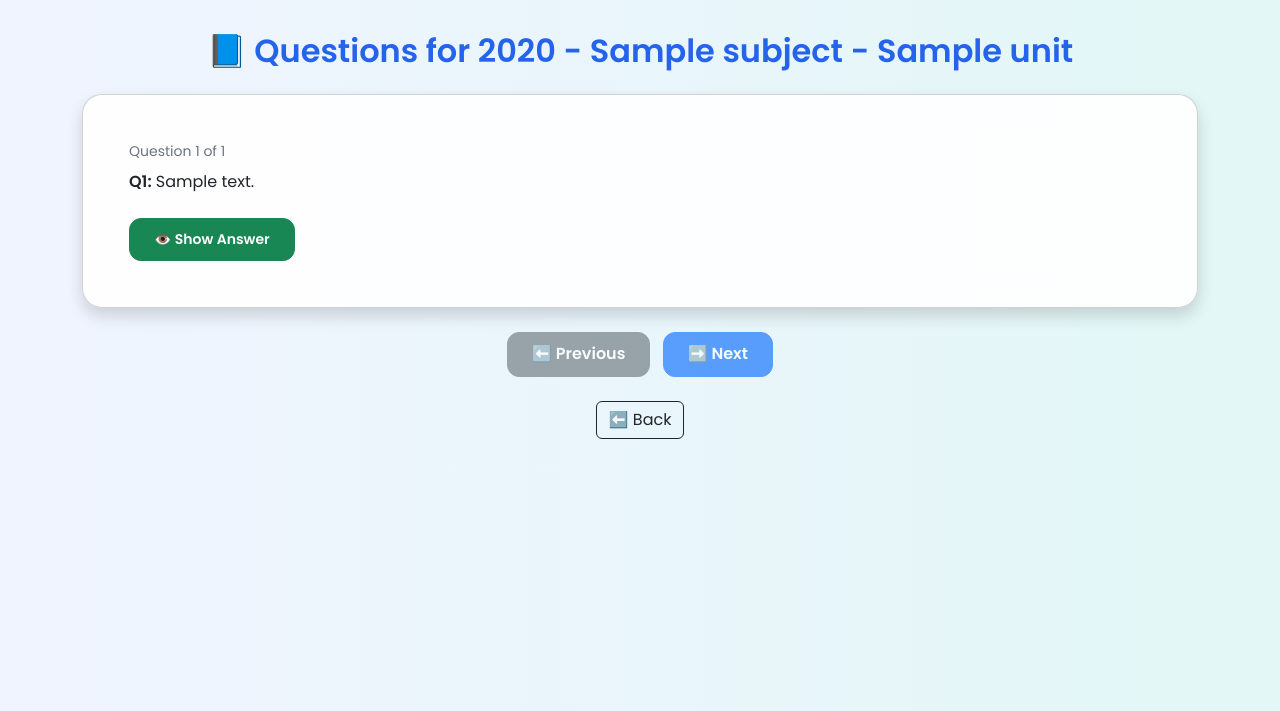
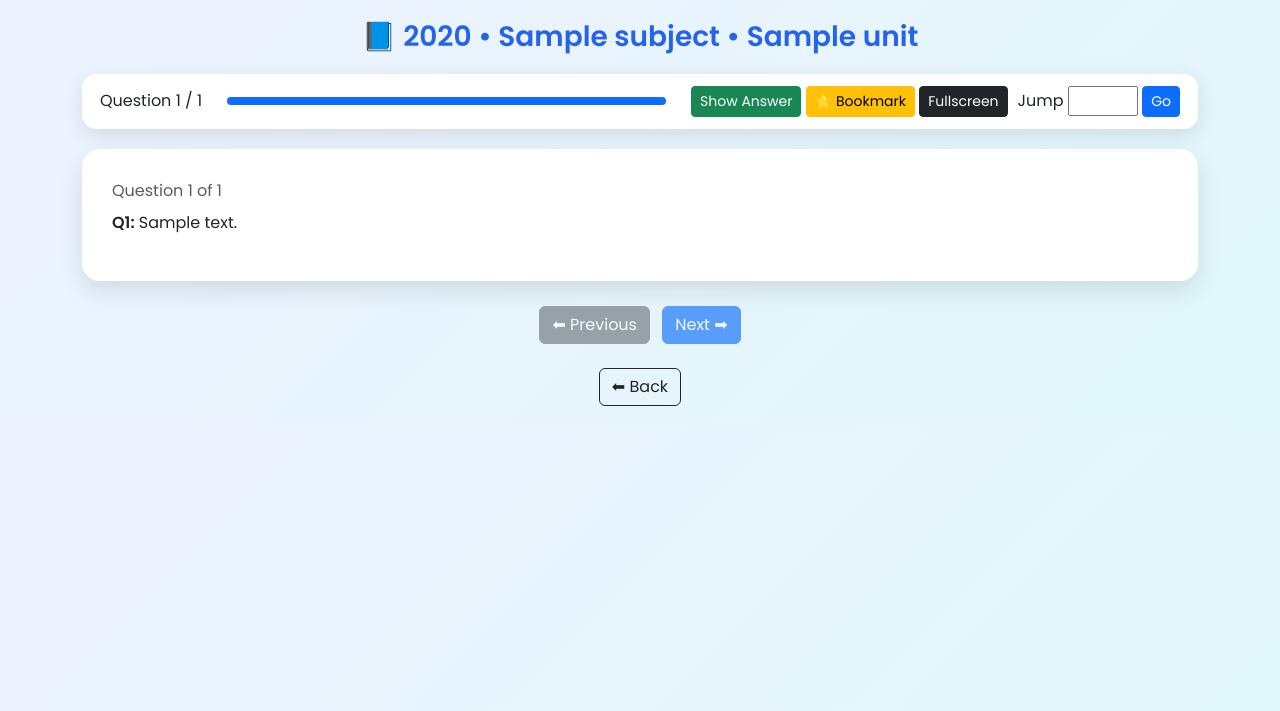
Before and after one commit to codequinax/quizzerpyq, a Flask app: template templates/questions.html in a window 1280 px wide. Shown: the top 711 px of the page. Run offline with Flask 3, Linux system fonts and the light colour scheme; the template is opened without the code that fills it: most values are stand-ins (such as "Sample title", 1, 10 or a date in 2020).

Commit message:
Update questions.html

```diff
--- a/templates/questions.html
+++ b/templates/questions.html
@@ -1,192 +1,461 @@
 <!DOCTYPE html>
 <html lang="en">
 <head>
+
 <meta charset="UTF-8">
-  <title>Questions - {{ year }} {{ subject }} {{ unit }}</title>
-  <meta name="viewport" content="width=device-width, initial-scale=1.0">
+<title>{{ year }} {{ subject }} {{ unit }} | Quizzer PYQ</title>
+<meta name="viewport" content="width=device-width, initial-scale=1">
 
-  <!-- Bootstrap -->
 <link href="https://cdn.jsdelivr.net/npm/bootstrap@5.3.3/dist/css/bootstrap.min.css" rel="stylesheet">
 
-  <!-- Google Fonts -->
-  <link href="https://fonts.googleapis.com/css2?family=Poppins:wght@400;600&display=swap" rel="stylesheet">
-
-  <!-- AOS -->
-  <link href="https://cdnjs.cloudflare.com/ajax/libs/aos/2.3.4/aos.css" rel="stylesheet">
+<link href="https://fonts.googleapis.com/css2?family=Poppins:wght@400;500;600&display=swap" rel="stylesheet">
 
 <style>
-    body {
-      font-family: 'Poppins', sans-serif;
-      background: linear-gradient(to right, #f0f4ff, #e2f7f6);
-      padding: 2rem;
+
+body{
+font-family:'Poppins',sans-serif;
+background:linear-gradient(135deg,#eef2ff,#e0f7fa);
+padding:20px;
 }
 
-    .card {
-      border-radius: 20px;
-      backdrop-filter: blur(10px);
-      background-color: rgba(255, 255, 255, 0.9);
-      box-shadow: 0 10px 25px rgba(0, 0, 0, 0.1);
-      padding: 30px;
-      display: none;
+/* Header */
+
+.header-title{
+font-weight:600;
+color:#2563eb;
+text-align:center;
+margin-bottom:20px;
 }
 
-    .card.active {
-      display: block;
-      animation: fadeIn 0.4s ease-in-out;
+/* Toolbar */
+
+.toolbar{
+
+background:white;
+
+border-radius:14px;
+
+padding:12px 18px;
+
+box-shadow:0 6px 20px rgba(0,0,0,0.1);
+
+display:flex;
+
+flex-wrap:wrap;
+
+align-items:center;
+
+gap:10px;
+
+justify-content:space-between;
+
+margin-bottom:20px;
+
 }
 
-    @keyframes fadeIn {
-      from { opacity: 0; transform: translateY(20px); }
-      to { opacity: 1; transform: translateY(0); }
+/* Progress */
+
+.progress{
+height:8px;
+border-radius:10px;
+flex-grow:1;
+margin:0 15px;
 }
 
-    .btn-custom {
-      border-radius: 12px;
-      font-weight: 600;
-      padding: 0.6rem 1.5rem;
-      transition: 0.3s ease;
+/* Question card */
+
+.question-card{
+
+background:white;
+
+border-radius:18px;
+
+padding:30px;
+
+box-shadow:0 10px 25px rgba(0,0,0,0.1);
+
+display:none;
+
 }
 
-    .btn-custom:hover {
-      transform: scale(1.05);
+.question-card.active{
+display:block;
 }
 
-    h2 {
-      font-weight: 600;
-      color: #2563eb;
+/* Image */
+
+.question-img{
+
+max-height:420px;
+
+object-fit:contain;
+
+border-radius:10px;
+
+margin-top:15px;
+
+box-shadow:0 5px 15px rgba(0,0,0,0.15);
+
+cursor:zoom-in;
+
+transition:0.3s;
+
 }
 
-    .answer {
-      display: none;
-      margin-top: 10px;
-      font-weight: 500;
+.question-img.zoom{
+transform:scale(1.6);
+cursor:zoom-out;
 }
 
-    img {
-      max-height: 350px;
-      object-fit: contain;
-      border-radius: 10px;
-      margin: 15px 0;
-      box-shadow: 0 5px 15px rgba(0,0,0,0.15);
+/* Answer */
+
+.answer{
+
+display:none;
+
+margin-top:15px;
+
+font-weight:500;
+
+background:#f1f5f9;
+
+padding:12px;
+
+border-radius:8px;
+
 }
 
-    .question-counter {
-      font-size: 14px;
-      font-weight: 500;
-      color: #6b7280;
+/* Bottom navigation */
+
+.nav-controls{
+
+margin-top:25px;
+
+text-align:center;
+
 }
+
 </style>
+
 </head>
 
 <body>
+
 <div class="container">
 
-    <h2 class="mb-4 text-center" data-aos="zoom-in">
-      📘 Questions for {{ year }} - {{ subject }} - {{ unit }}
-    </h2>
+<h3 class="header-title">
+📘 {{ year }} • {{ subject }} • {{ unit }}
+</h3>
+
 
 {% if questions %}
-      {% for q in questions %}
-        <div class="card shadow question-card" id="question-{{ loop.index0 }}">
-          <div class="card-body">
 
-            <div class="question-counter mb-2">
-              Question {{ loop.index }} of {{ questions|length }}
+<!-- TOP TOOLBAR -->
+
+<div class="toolbar">
+
+<div>
+
+<span id="questionCounter">
+Question 1 / {{ questions|length }}
+</span>
+
 </div>
 
-            {% if q.text %}
-              <p class="card-text">
-                <strong>Q{{ loop.index }}:</strong> {{ q.text }}
-              </p>
-            {% endif %}
+<div class="progress">
 
-            {% if q.image %}
-              <img src="{{ url_for('static', filename=q.image) }}"
-                   class="img-fluid"
-                   alt="Question Image">
-            {% endif %}
-
-            {% if q.answer %}
-              <button class="btn btn-success btn-sm btn-custom mt-2"
-                      onclick="toggleAnswer({{ loop.index0 }})">
-                👁️ Show Answer
-              </button>
-
-              <p class="answer" id="answer-{{ loop.index0 }}">
-                <strong>Answer:</strong> {{ q.answer }}
-              </p>
-            {% endif %}
-
-          </div>
-        </div>
-      {% endfor %}
-
-      <!-- Navigation Controls -->
-      <div class="text-center mt-4">
-        <button id="prevBtn" class="btn btn-secondary btn-custom me-2"
-                onclick="prevQuestion()" disabled>
-          ⬅️ Previous
-        </button>
-
-        <button id="nextBtn" class="btn btn-primary btn-custom"
-                onclick="nextQuestion()">
-          ➡️ Next
-        </button>
-      </div>
-
-    {% else %}
-      <p class="text-danger fs-5 text-center">
-        ❌ No questions found for this selection.
-      </p>
-    {% endif %}
-
-    <div class="text-center mt-4">
-      <a href="/" class="btn btn-outline-dark">⬅️ Back</a>
+<div id="progressBar"
+class="progress-bar bg-primary"
+style="width:0%">
 </div>
 
 </div>
 
-  <!-- Scripts -->
-  <script src="https://cdn.jsdelivr.net/npm/bootstrap@5.3.3/dist/js/bootstrap.bundle.min.js"></script>
-  <script src="https://cdnjs.cloudflare.com/ajax/libs/aos/2.3.4/aos.js"></script>
+<div>
+
+<button class="btn btn-sm btn-success"
+onclick="toggleAnswer(current)">
+Show Answer
+</button>
+
+<button class="btn btn-sm btn-warning"
+onclick="bookmarkQuestion(current)">
+⭐ Bookmark
+</button>
+
+<button class="btn btn-sm btn-dark"
+onclick="toggleFullscreen()">
+Fullscreen
+</button>
+
+</div>
+
+<div>
+
+Jump
+
+<input type="number"
+id="jumpInput"
+min="1"
+max="{{ questions|length }}"
+style="width:70px">
+
+<button class="btn btn-sm btn-primary"
+onclick="jumpQuestion()">
+Go
+</button>
+
+</div>
+
+</div>
+
+
+<!-- QUESTIONS -->
+
+{% for q in questions %}
+
+<div class="question-card"
+id="question-{{ loop.index0 }}">
+
+<div class="mb-2 text-muted">
+
+Question {{ loop.index }} of {{ questions|length }}
+
+</div>
+
+{% if q.text %}
+
+<p>
+
+<strong>Q{{ loop.index }}:</strong> {{ q.text }}
+
+</p>
+
+{% endif %}
+
+{% if q.image %}
+
+<img src="{{ url_for('static', filename=q.image) }}"
+class="img-fluid question-img"
+onclick="zoomImage(this)">
+
+{% endif %}
+
+{% if q.answer %}
+
+<div class="answer"
+id="answer-{{ loop.index0 }}">
+
+<strong>Answer:</strong> {{ q.answer }}
+
+</div>
+
+{% endif %}
+
+</div>
+
+{% endfor %}
+
+
+<!-- NAVIGATION -->
+
+<div class="nav-controls">
+
+<button id="prevBtn"
+class="btn btn-secondary me-2"
+onclick="prevQuestion()"
+disabled>
+
+⬅ Previous
+
+</button>
+
+<button id="nextBtn"
+class="btn btn-primary"
+onclick="nextQuestion()">
+
+Next ➡
+
+</button>
+
+</div>
+
+
+{% else %}
+
+<p class="text-danger text-center">
+No questions found
+</p>
+
+{% endif %}
+
+
+<div class="text-center mt-4">
+
+<a href="/" class="btn btn-outline-dark">
+
+⬅ Back
+
+</a>
+
+</div>
+
+</div>
+
 
 <script>
-    AOS.init({ once: true });
 
-    const questions = document.querySelectorAll('.question-card');
-    let current = 0;
+const questions=document.querySelectorAll(".question-card")
 
-    function showQuestion(index) {
-      questions.forEach(q => q.classList.remove('active'));
-      questions[index].classList.add('active');
+let current=0
 
-      document.getElementById('prevBtn').disabled = index === 0;
-      document.getElementById('nextBtn').disabled = index === questions.length - 1;
+
+function showQuestion(i){
+
+questions.forEach(q=>q.classList.remove("active"))
+
+questions[i].classList.add("active")
+
+document.getElementById("prevBtn").disabled=i===0
+
+document.getElementById("nextBtn").disabled=i===questions.length-1
+
+document.getElementById("questionCounter").innerText=`Question ${i+1} / ${questions.length}`
+
+updateProgress()
+
 }
 
-    function nextQuestion() {
-      if (current < questions.length - 1) {
-        current++;
-        showQuestion(current);
-      }
+
+function nextQuestion(){
+
+if(current<questions.length-1){
+
+current++
+
+showQuestion(current)
+
 }
 
-    function prevQuestion() {
-      if (current > 0) {
-        current--;
-        showQuestion(current);
-      }
 }
 
-    function toggleAnswer(index) {
-      const ans = document.getElementById(`answer-${index}`);
-      ans.style.display = ans.style.display === 'block' ? 'none' : 'block';
+
+function prevQuestion(){
+
+if(current>0){
+
+current--
+
+showQuestion(current)
+
 }
 
-    // Initialize first question
-    if (questions.length > 0) {
-      showQuestion(0);
 }
+
+
+/* progress */
+
+function updateProgress(){
+
+let percent=((current+1)/questions.length)*100
+
+document.getElementById("progressBar").style.width=percent+"%"
+
+}
+
+
+/* answer */
+
+function toggleAnswer(i){
+
+let ans=document.getElementById(`answer-${i}`)
+
+ans.style.display=ans.style.display==="block"?"none":"block"
+
+}
+
+
+/* bookmark */
+
+function bookmarkQuestion(i){
+
+let bookmarks=JSON.parse(localStorage.getItem("bookmarks")||"[]")
+
+if(!bookmarks.includes(i)){
+
+bookmarks.push(i)
+
+localStorage.setItem("bookmarks",JSON.stringify(bookmarks))
+
+alert("Bookmarked!")
+
+}
+
+}
+
+
+/* jump */
+
+function jumpQuestion(){
+
+let n=document.getElementById("jumpInput").value
+
+if(n>=1 && n<=questions.length){
+
+current=n-1
+
+showQuestion(current)
+
+}
+
+}
+
+
+/* zoom */
+
+function zoomImage(img){
+
+img.classList.toggle("zoom")
+
+}
+
+
+/* fullscreen */
+
+function toggleFullscreen(){
+
+if(!document.fullscreenElement){
+
+document.documentElement.requestFullscreen()
+
+}else{
+
+document.exitFullscreen()
+
+}
+
+}
+
+
+/* keyboard shortcuts */
+
+document.addEventListener("keydown",function(e){
+
+if(e.key==="ArrowRight") nextQuestion()
+
+if(e.key==="ArrowLeft") prevQuestion()
+
+if(e.key==="a") toggleAnswer(current)
+
+})
+
+
+if(questions.length>0){
+
+showQuestion(0)
+
+}
+
 </script>
 
 </body>
```
Lines whose indentation alone changed are shown as unchanged.
